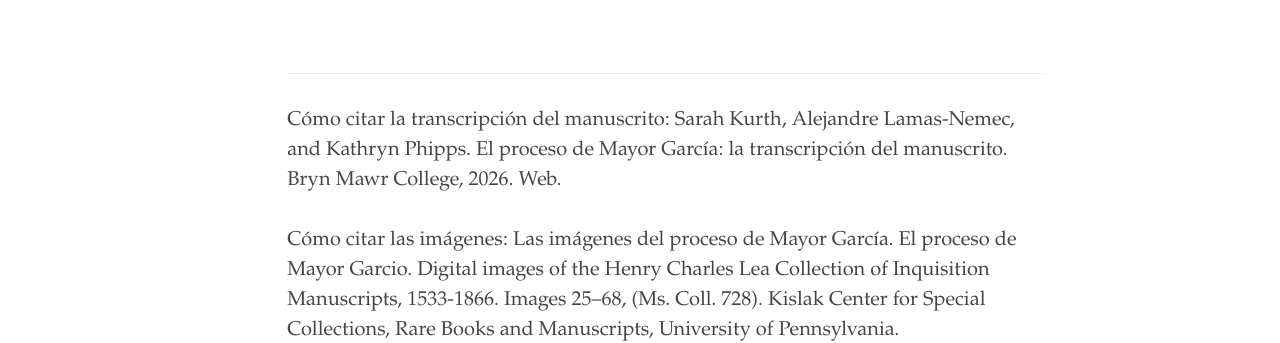
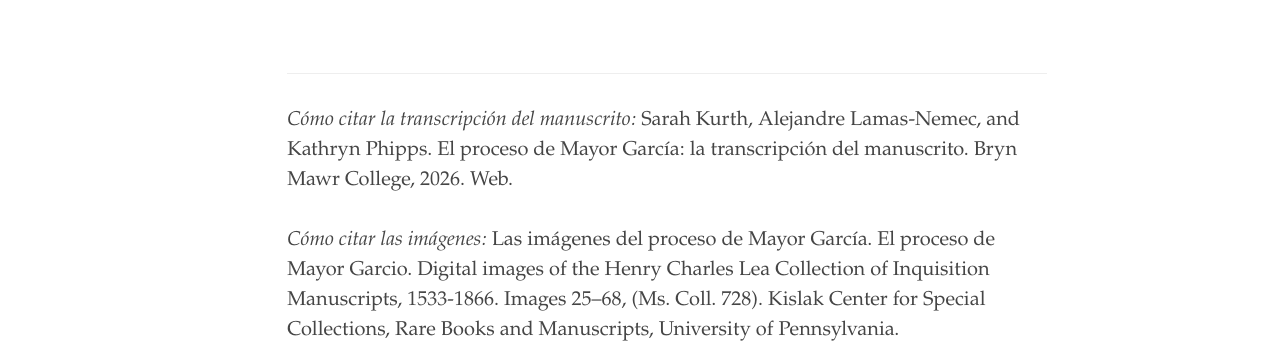
Before and after one commit to digbmc/moriscos-daimel, a Jekyll site: the page built from manuscrito.md, in a window 1280 px wide. Shown: the part 2574-2917 px from the top of the page. Built offline with Jekyll 4.4.1, drawn with Linux system fonts in a browser that asks for light colours.

Commit message:
Added italics to citation instructions.

```diff
--- a/manuscrito.md
+++ b/manuscrito.md
@@ -44,8 +44,8 @@
 <div class="citation">
   <hr>
   <p>
-  Cómo citar la transcripción del manuscrito: Sarah Kurth, Alejandre Lamas-Nemec, and Kathryn Phipps. El proceso de Mayor García: la transcripción del manuscrito. Bryn Mawr College, 2026. Web.<br><br>
-  Cómo citar las imágenes: Las imágenes del proceso de Mayor García. El proceso de Mayor Garcio.
+  <em>Cómo citar la transcripción del manuscrito:</em> Sarah Kurth, Alejandre Lamas-Nemec, and Kathryn Phipps. El proceso de Mayor García: la transcripción del manuscrito. Bryn Mawr College, 2026. Web.<br><br>
+  <em>Cómo citar las imágenes:</em> Las imágenes del proceso de Mayor García. El proceso de Mayor Garcio.
   Digital images of the Henry Charles Lea Collection of Inquisition Manuscripts, 1533-1866. Images
   25–68, (Ms. Coll. 728). Kislak Center for Special Collections, Rare Books and Manuscripts, University
   of Pennsylvania.
```
